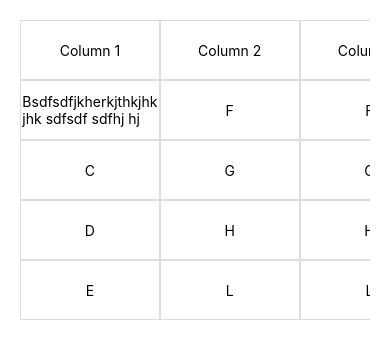
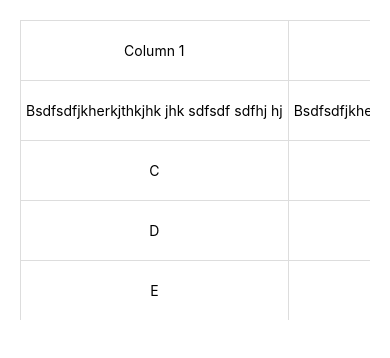
Before and after one commit to svmszcck/cached-table, a React Native app: screen / in a window 390 px wide. Shown: the top 358 px of the page. Built offline with nearby package versions, Linux system fonts and the light colour scheme.

Commit message:
structure components & hooks

```diff
--- a/App.tsx
+++ b/App.tsx
@@ -1,101 +1,15 @@
 import React from 'react';
-import {
-  SafeAreaView,
-  ScrollView,
-  StatusBar,
-  View,
-  Text,
-  StyleSheet,
-  Dimensions,
-} from 'react-native';
+import {SafeAreaView, StatusBar} from 'react-native';
 
-const width = Dimensions.get('window').width; //full width
+import Home from './src/screens/HomeScreen';
 
 function App(): JSX.Element {
   return (
     <SafeAreaView>
       <StatusBar barStyle="light-content" />
-      <ScrollView style={{padding: 20}}>
-        <ScrollView
-          contentInsetAdjustmentBehavior="automatic"
-          horizontal
-          showsHorizontalScrollIndicator={false}>
-          <View style={styles.container}>
-            <View style={{flexDirection: 'row', flex: 1, minWidth: width - 40}}>
-              <View style={{flex: 1}}>
-                <View style={styles.cell}>
-                  <Text>Column 1</Text>
-                </View>
-                <View style={styles.cell}>
-                  <Text>Bsdfsdfjkherkjthkjhk jhk sdfsdf sdfhj hj</Text>
-                </View>
-                <View style={styles.cell}>
-                  <Text>C</Text>
-                </View>
-                <View style={styles.cell}>
-                  <Text>D</Text>
-                </View>
-                <View style={styles.cell}>
-                  <Text>E</Text>
-                </View>
-              </View>
-              <View style={{flex: 1}}>
-                <View style={styles.cell}>
-                  <Text>Column 2</Text>
-                </View>
-                <View style={styles.cell}>
-                  <Text>F</Text>
-                </View>
-                <View style={styles.cell}>
-                  <Text>G</Text>
-                </View>
-                <View style={styles.cell}>
-                  <Text>H</Text>
-                </View>
-                <View style={styles.cell}>
-                  <Text>L</Text>
-                </View>
-              </View>
-              <View style={{flex: 1}}>
-                <View style={styles.cell}>
-                  <Text>Column 3</Text>
-                </View>
-                <View style={styles.cell}>
-                  <Text>F</Text>
-                </View>
-                <View style={styles.cell}>
-                  <Text>G</Text>
-                </View>
-                <View style={styles.cell}>
-                  <Text>H</Text>
-                </View>
-                <View style={styles.cell}>
-                  <Text>L</Text>
-                </View>
-              </View>
-            </View>
-          </View>
-        </ScrollView>
-      </ScrollView>
+      <Home />
     </SafeAreaView>
   );
 }
 
-const styles = StyleSheet.create({
-  container: {
-    width: '100%',
-    height: 300,
-    backgroundColor: '#fff',
-    flex: 1,
-  },
-  cell: {
-    borderWidth: 1,
-    borderColor: '#ddd',
-    flex: 1,
-    justifyContent: 'center',
-    alignItems: 'center',
-    padding: 5,
-  },
-});
-
 export default App;
--- /dev/null
+++ b/src/components/Table.tsx
@@ -0,0 +1,73 @@
+import React from 'react';
+import {ScrollView, View, Text, Dimensions, StyleSheet} from 'react-native';
+
+const width = Dimensions.get('window').width;
+
+const Table = () => {
+  return (
+    <ScrollView
+      contentInsetAdjustmentBehavior="automatic"
+      horizontal
+      showsHorizontalScrollIndicator={false}>
+      <View style={styles.container}>
+        <View style={{flexDirection: 'row', flex: 1, minWidth: width - 40}}>
+          <View style={{flex: 1}}>
+            <View style={styles.cell}>
+              <Text>Column 1</Text>
+            </View>
+            <View style={styles.cell}>
+              <Text>Bsdfsdfjkherkjthkjhk jhk sdfsdf sdfhj hj</Text>
+            </View>
+            <View style={styles.cell}>
+              <Text>C</Text>
+            </View>
+            <View style={styles.cell}>
+              <Text>D</Text>
+            </View>
+            <View style={styles.cell}>
+              <Text>E</Text>
+            </View>
+          </View>
+          <View style={{flex: 1}}>
+            <View style={styles.cell}>
+              <Text>Column 2</Text>
+            </View>
+            <View style={styles.cell}>
+              <Text>Bsdfsdfjkherkjthkjhk jhk sdfsdf sdfhj hj</Text>
+            </View>
+            <View style={styles.cell}>
+              <Text>C</Text>
+            </View>
+            <View style={styles.cell}>
+              <Text>D</Text>
+            </View>
+            <View style={styles.cell}>
+              <Text>E</Text>
+            </View>
+          </View>
+        </View>
+      </View>
+    </ScrollView>
+  );
+};
+
+const styles = StyleSheet.create({
+  container: {
+    width: '100%',
+    height: 300,
+    backgroundColor: '#fff',
+    flex: 1,
+  },
+  cell: {
+    borderWidth: 1,
+    borderBottomWidth: 0,
+    borderRightWidth: 0,
+    borderColor: '#ddd',
+    flex: 1,
+    justifyContent: 'center',
+    alignItems: 'center',
+    padding: 5,
+  },
+});
+
+export default Table;
--- /dev/null
+++ b/src/hooks/useFetchUsers.ts
@@ -0,0 +1,20 @@
+import {useEffect, useState} from 'react';
+
+import {HttpClient, User} from '../services/HttpClient';
+
+const useFetchUsers = () => {
+  const [users, setUsers] = useState<User[]>();
+  useEffect(() => {
+    fetchUsers();
+  }, []);
+
+  const fetchUsers = async () => {
+    const data = await HttpClient.fetchUsers();
+
+    setUsers(data);
+  };
+
+  return {users};
+};
+
+export default useFetchUsers;
--- /dev/null
+++ b/src/screens/HomeScreen.tsx
@@ -0,0 +1,19 @@
+import React from 'react';
+import {ScrollView} from 'react-native';
+
+import Table from '../components/Table';
+import useFetchUsers from '../hooks/useFetchUsers';
+
+const HomeScreen = () => {
+  const {users} = useFetchUsers();
+
+  console.log(users);
+
+  return (
+    <ScrollView style={{padding: 20}}>
+      <Table />
+    </ScrollView>
+  );
+};
+
+export default HomeScreen;
--- /dev/null
+++ b/src/services/HttpClient.ts
@@ -0,0 +1,21 @@
+export type User = {readonly name: string; readonly age: number};
+
+export class HttpClient {
+  private static readonly users: User[] = [
+    {
+      name: 'Matthew',
+      age: 15,
+    },
+    {
+      name: 'Alexander',
+      age: 32,
+    },
+    {
+      name: 'Samuel',
+      age: 22,
+    },
+  ];
+  public static async fetchUsers(): Promise<User[]> {
+    return Promise.resolve(HttpClient.users);
+  }
+}
```
